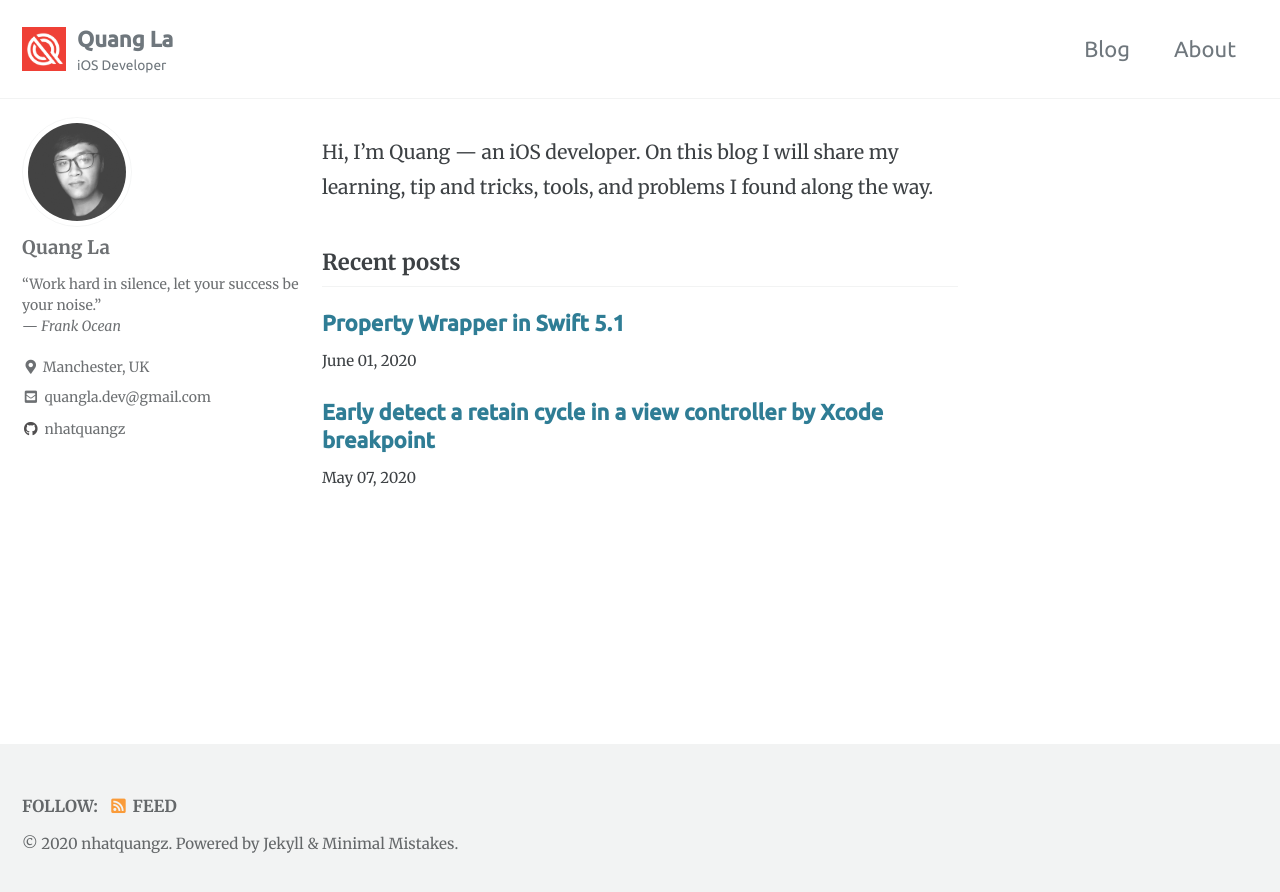
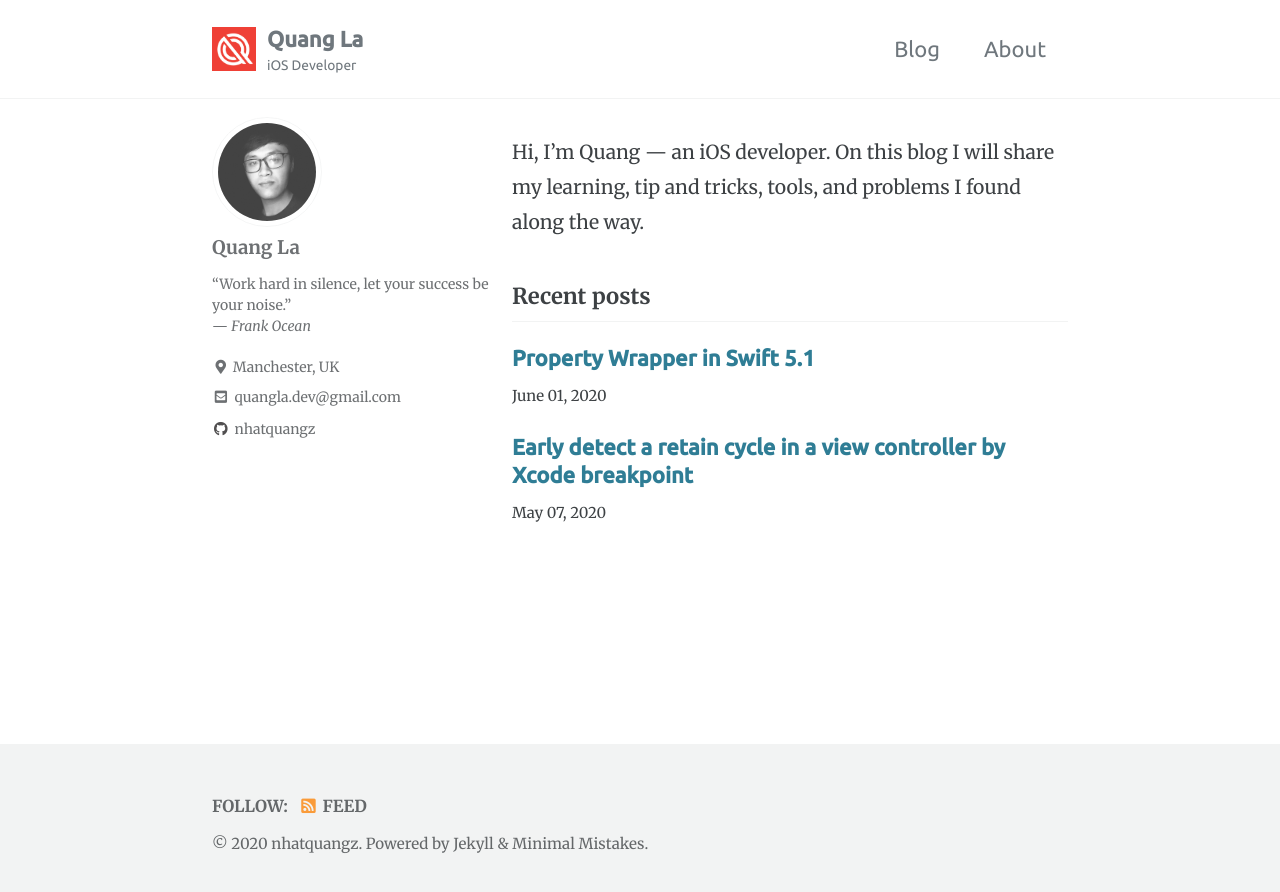
Before and after one commit to nhatquangz/nhatquangz.github.io, a Jekyll site: the page built from _pages/about.md, in a window 1280 px wide. Shown: the top 892 px of the page. Built offline with Jekyll 4.4.1, drawn with Linux system fonts in a browser that asks for light colours; cached includes are drawn as plain includes.

Commit message:
[Layout] - Update layout

```diff
--- a/_config.yml
+++ b/_config.yml
@@ -279,6 +279,5 @@ defaults:
       comments: # true
       share: true
       related: false
-      toc: true
-      toc_sticky: true
+      toc: false
       classes: wide2
--- /dev/null
+++ b/_layouts/about.html
@@ -0,0 +1,97 @@
+---
+layout: default
+classes: wide_with_author
+---
+
+{% if page.header.overlay_color or page.header.overlay_image or page.header.image %}
+  {% include page__hero.html %}
+{% elsif page.header.video.id and page.header.video.provider %}
+  {% include page__hero_video.html %}
+{% endif %}
+
+{% if page.url != "/" and site.breadcrumbs %}
+  {% unless paginator %}
+    {% include breadcrumbs.html %}
+  {% endunless %}
+{% endif %}
+
+<div id="main" role="main">
+  {% include sidebar.html %}
+
+  <article class="page" itemscope itemtype="https://schema.org/CreativeWork">
+    {% if page.title %}<meta itemprop="headline" content="{{ page.title | markdownify | strip_html | strip_newlines | escape_once }}">{% endif %}
+    {% if page.excerpt %}<meta itemprop="description" content="{{ page.excerpt | markdownify | strip_html | strip_newlines | escape_once }}">{% endif %}
+    {% if page.date %}<meta itemprop="datePublished" content="{{ page.date | date_to_xmlschema }}">{% endif %}
+    {% if page.last_modified_at %}<meta itemprop="dateModified" content="{{ page.last_modified_at | date_to_xmlschema }}">{% endif %}
+
+    <div class="page__inner-wrap">
+      {% unless page.header.overlay_color or page.header.overlay_image %}
+        <header>
+          {% if page.title %}<h1 id="page-title" class="page__title" itemprop="headline">{{ page.title | markdownify | remove: "<p>" | remove: "</p>" }}</h1>{% endif %}
+          {% if page.last_modified_at %}
+            <p class="page__meta"><i class="far fa-calendar-alt" aria-hidden="true"></i> <time datetime="{{ page.last_modified_at | date: "%Y-%m-%d" }}">{{ page.last_modified_at | date: "%B %d, %Y" }}</time>&emsp;
+          {% elsif page.date %}
+            <p class="page__meta"><i class="far fa-calendar-alt" aria-hidden="true"></i> <time datetime="{{ page.date | date_to_xmlschema }}">{{ page.date | date: "%B %d, %Y " }}</time>&emsp;
+          {% endif %}
+          {% if page.read_time %}
+            <i class="far fa-clock" aria-hidden="true"></i> {% include read-time.html %}</p>
+          {% endif %}
+        </header>
+      {% endunless %}
+
+      <section class="page__content" itemprop="text">
+        {% if page.toc %}
+          <aside class="sidebar__right {% if page.toc_sticky %}sticky{% endif %}">
+            <nav class="toc">
+              <header><h4 class="nav__title"><i class="fas fa-{{ page.toc_icon | default: 'file-alt' }}"></i> {{ page.toc_label | default: site.data.ui-text[site.locale].toc_label | default: "On this page" }}</h4></header>
+              {% include toc.html sanitize=true html=content h_min=1 h_max=6 class="toc__menu" %}
+            </nav>
+          </aside>
+        {% endif %}
+        {{ content }}
+        {% if page.link %}<div><a href="{{ page.link }}" class="btn btn--primary">{{ site.data.ui-text[site.locale].ext_link_label | default: "Direct Link" }}</a></div>{% endif %}
+      </section>
+
+      <footer class="page__meta">
+        {% if site.data.ui-text[site.locale].meta_label %}
+          <h4 class="page__meta-title">{{ site.data.ui-text[site.locale].meta_label }}</h4>
+        {% endif %}
+        {% include page__taxonomy.html %}
+        {% comment %} {% include page__date.html %} {% endcomment %}
+      </footer>
+
+      {% if page.share %}{% include social-share.html %}{% endif %}
+
+      {% include post_pagination.html %}
+    </div>
+
+    {% if jekyll.environment == 'production' and site.comments.provider and page.comments %}
+      {% include comments.html %}
+    {% endif %}
+  </article>
+
+  {% comment %}<!-- only show related on a post page when `related: true` -->{% endcomment %}
+  {% if page.id and page.related and site.related_posts.size > 0 %}
+    <div class="page__related">
+      <h4 class="page__related-title">{{ site.data.ui-text[site.locale].related_label | default: "You May Also Enjoy" }}</h4>
+      <div class="grid__wrapper">
+        {% for post in site.related_posts limit:4 %}
+          {% include archive-single.html type="grid" %}
+        {% endfor %}
+      </div>
+    </div>
+  {% comment %}<!-- otherwise show recent posts if no related when `related: true` -->{% endcomment %}
+  {% elsif page.id and page.related %}
+    <div class="page__related">
+      <h4 class="page__related-title">{{ site.data.ui-text[site.locale].related_label | default: "You May Also Enjoy" }}</h4>
+      <div class="grid__wrapper">
+        {% for post in site.posts limit:4 %}
+          {% if post.id == page.id %}
+            {% continue %}
+          {% endif %}
+          {% include archive-single.html type="grid" %}
+        {% endfor %}
+      </div>
+    </div>
+  {% endif %}
+</div>
--- a/_sass/minimal-mistakes/_variables.scss
+++ b/_sass/minimal-mistakes/_variables.scss
@@ -140,12 +140,20 @@ $base0f: #ff5370 !default;
    Breakpoints
    ========================================================================== */
 
-$small: 600px !default;
-$medium: 768px !default;
-$medium-wide: 900px !default;
-$large: 1024px !default;
-$x-large: 1280px !default;
+// $small: 600px !default;
+// $medium: 768px !default;
+// $medium-wide: 900px !default;
+// $large: 1024px !default;
+// $x-large: 1280px !default;
+// $max-width: $x-large !default;
+
+$small: 400px !default;
+$medium: 500px !default;
+$medium-wide: 600px !default;
+$large: 750px !default;
+$x-large: 900px !default;
 $max-width: $x-large !default;
+
 
 /*
    Grid
--- a/assets/css/main.scss
+++ b/assets/css/main.scss
@@ -78,20 +78,58 @@ $ubuntu: "Ubuntu", Arial, sans-serif !default;
     width: 100%;
     @include breakpoint($large) {
       padding-left: 0;
+      padding-right: 0;
     }
 
     @include breakpoint($x-large) {
       padding-left: 0;
+      padding-right: 0;
     }
   }
 
   .page__related {
     @include breakpoint($large) {
       padding-left: 0;
+      padding-right: 0;
     }
 
     @include breakpoint($x-large) {
       padding-left: 0;
+      padding-right: 0;
     }
   }
 }
+
+.archive {
+  margin-top: 1em;
+  margin-bottom: 2em;
+
+  @include breakpoint($large) {
+    float: right;
+    width: calc(100% - #{$right-sidebar-width-narrow});
+    padding-right: 0;
+  }
+
+  @include breakpoint($x-large) {
+    width: calc(100% - #{$right-sidebar-width});
+    padding-right: 0;
+  }
+}
+
+
+.wide_with_author {
+  .page {
+    float: right;
+    width: 100%;
+    @include breakpoint($large) {
+      float: right;
+      width: calc(100% - #{$right-sidebar-width-narrow});
+      padding-right: 0;
+    }
+
+    @include breakpoint($x-large) {
+      width: calc(100% - #{$right-sidebar-width});
+      padding-right: 0;
+    }
+  }
+}
```
Also changed, not shown: _pages/about.md (+1 -1 lines), _posts/2020-05-07-Early-detect-a-retain-cycle-in-a-view-controller-by-Xcode-breakpoint.md (+1 -1 lines), _posts/2020-06-01-property-wrapper-in-swift-5.1.md (+1 -1 lines).
